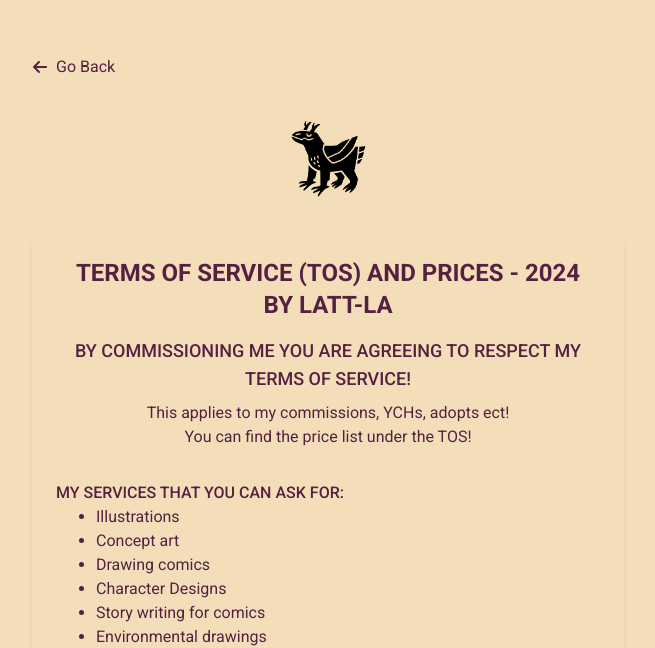
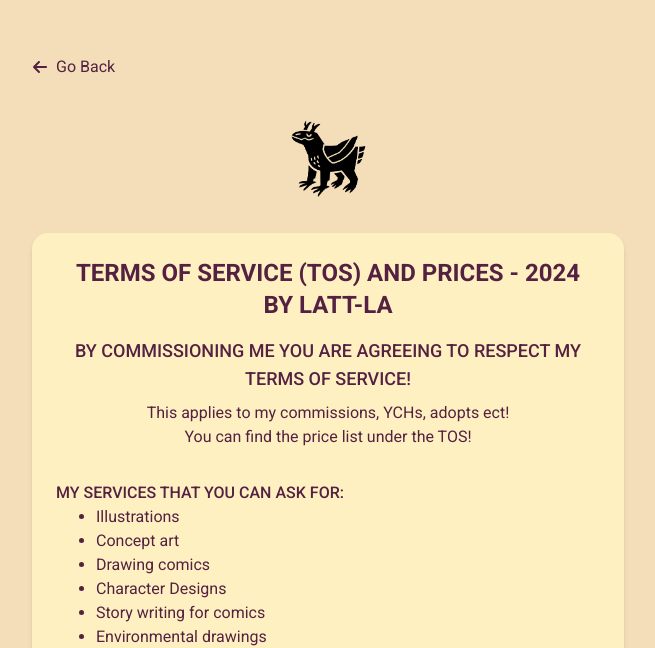
Before and after one commit to latt-la/latt-la.github.io, a React (Vite) app: page /#/terms in a window 1280 px wide. Shown: the part 161-809 px from the top of the page, without its empty margins (312-967 px from the left). Built offline with nearby package versions, Linux system fonts and the light colour scheme; a web font is replaced by a local one.

Commit message:
adding a fg colour

```diff
--- a/src/components/Block.tsx
+++ b/src/components/Block.tsx
@@ -9,7 +9,7 @@ interface Block {
 const Block: React.FC<Block> = ({ children, title, buttonGroup }) => {
   return (
     <div
-      className={`flex flex-col justify-between p-6 bg-latt-bg rounded-2xl xl:col-start-4 xl:col-span-6 shadow-md`}
+      className={`flex flex-col justify-between p-6 bg-latt-fg rounded-2xl xl:col-start-4 xl:col-span-6 shadow-md`}
     >
       {title && <span className='font-bold text-2xl mb-6'>{title}</span>}
       {buttonGroup ? (
--- a/tailwind.config.js
+++ b/tailwind.config.js
@@ -9,6 +9,7 @@ export default {
       fontFamily: { 'roboto': ['Roboto', 'sans'] },
       colors: {
         'latt-bg': '#f4deba',
+        'latt-fg': '#fff0c2',
         'latt-purple': '#542141',
       }
     },
```
